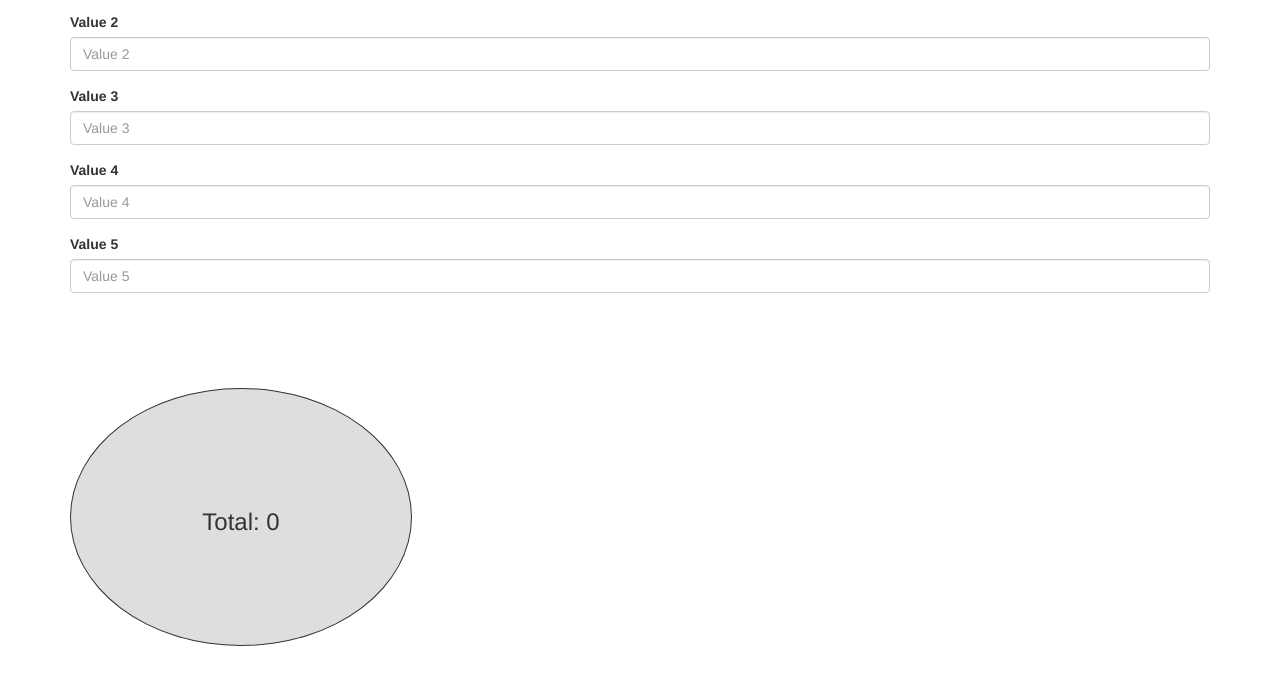
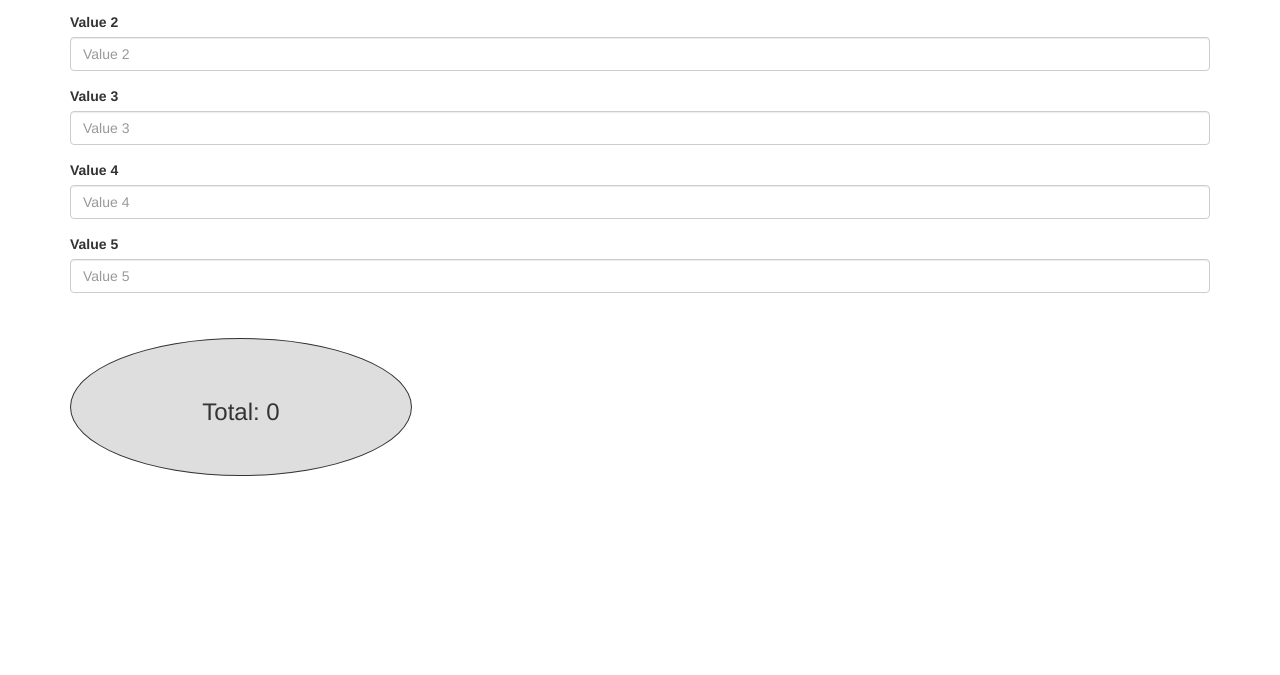
Before and after one commit to dearmahbubul/javascript-summation, a plain HTML site: page index.html in a window 1280 px wide. Shown: the part 125-800 px from the top of the page. Drawn offline with nearby package versions, Linux system fonts and the light colour scheme.

Commit message:
Project done

```diff
--- a/index.html
+++ b/index.html
@@ -10,7 +10,7 @@
       border-radius: 50%;
       border: 1px solid;
       width: 30%;
-      padding: 100px 10px 100px 10px;
+      padding: 40px 10px 40px 10px;
       background-color: #dedede;
     }
   </style>
@@ -48,15 +48,15 @@
   </form>
 </div>
 
-<div class="wrapper text-center mt-70" style="margin-top: 80px;">
+<div class="wrapper text-center" style="margin-top: 30px;">
   <div class="container">
     <div class="data">
       <h3 id="sum">Total: 100</h3>
     </div>
   </div>
 </div>
-    <script src="https://ajax.googleapis.com/ajax/libs/jquery/3.4.1/jquery.min.js"></script>
-    <script src="https://maxcdn.bootstrapcdn.com/bootstrap/3.4.0/js/bootstrap.min.js"></script>
-    <script src="app.js"></script>
+<script src="https://ajax.googleapis.com/ajax/libs/jquery/3.4.1/jquery.min.js"></script>
+<script src="https://maxcdn.bootstrapcdn.com/bootstrap/3.4.0/js/bootstrap.min.js"></script>
+<script src="app.js"></script>
 </body>
 </html>
```
Also changed, not shown: app.js (+3 -5 lines).
